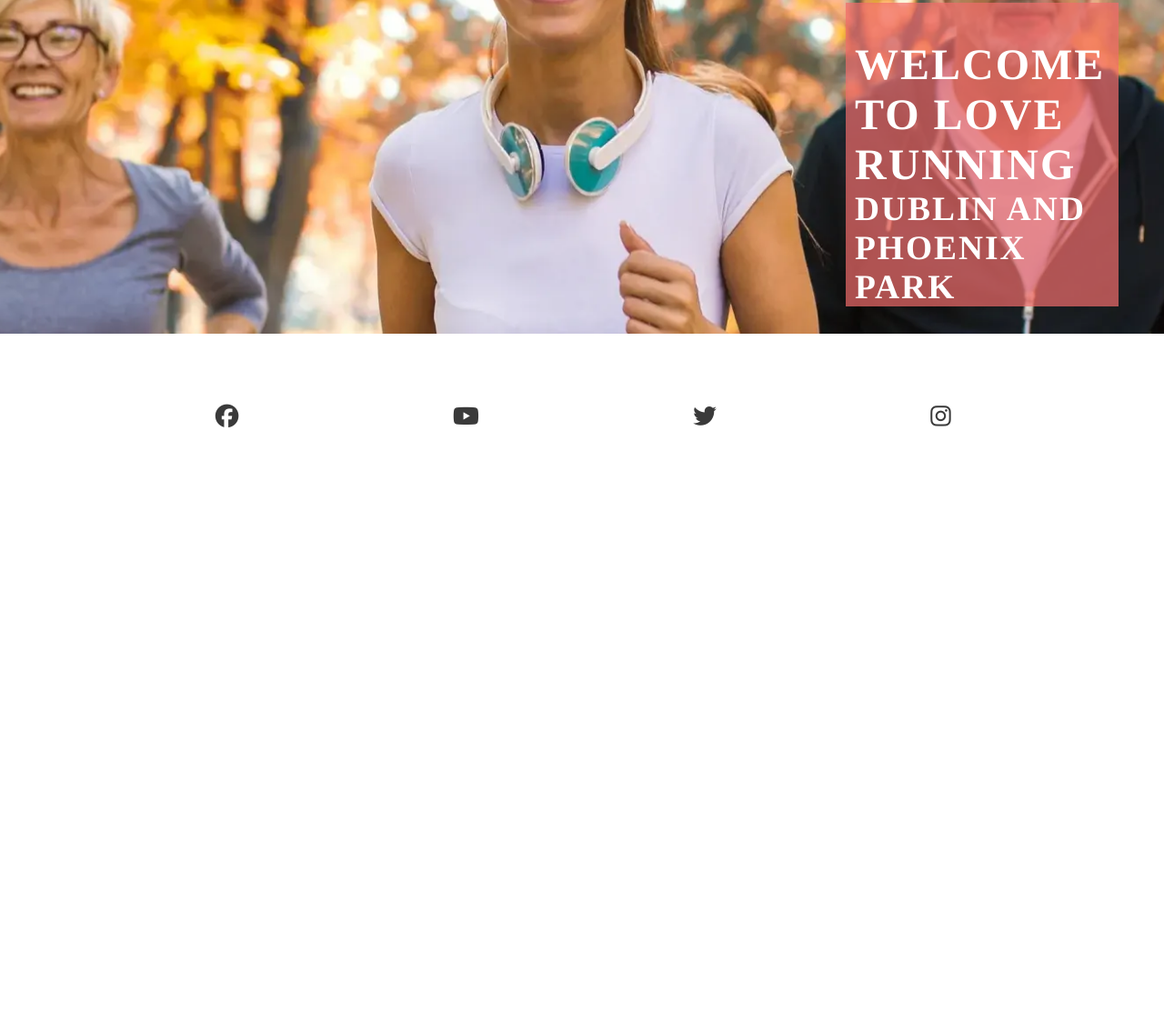
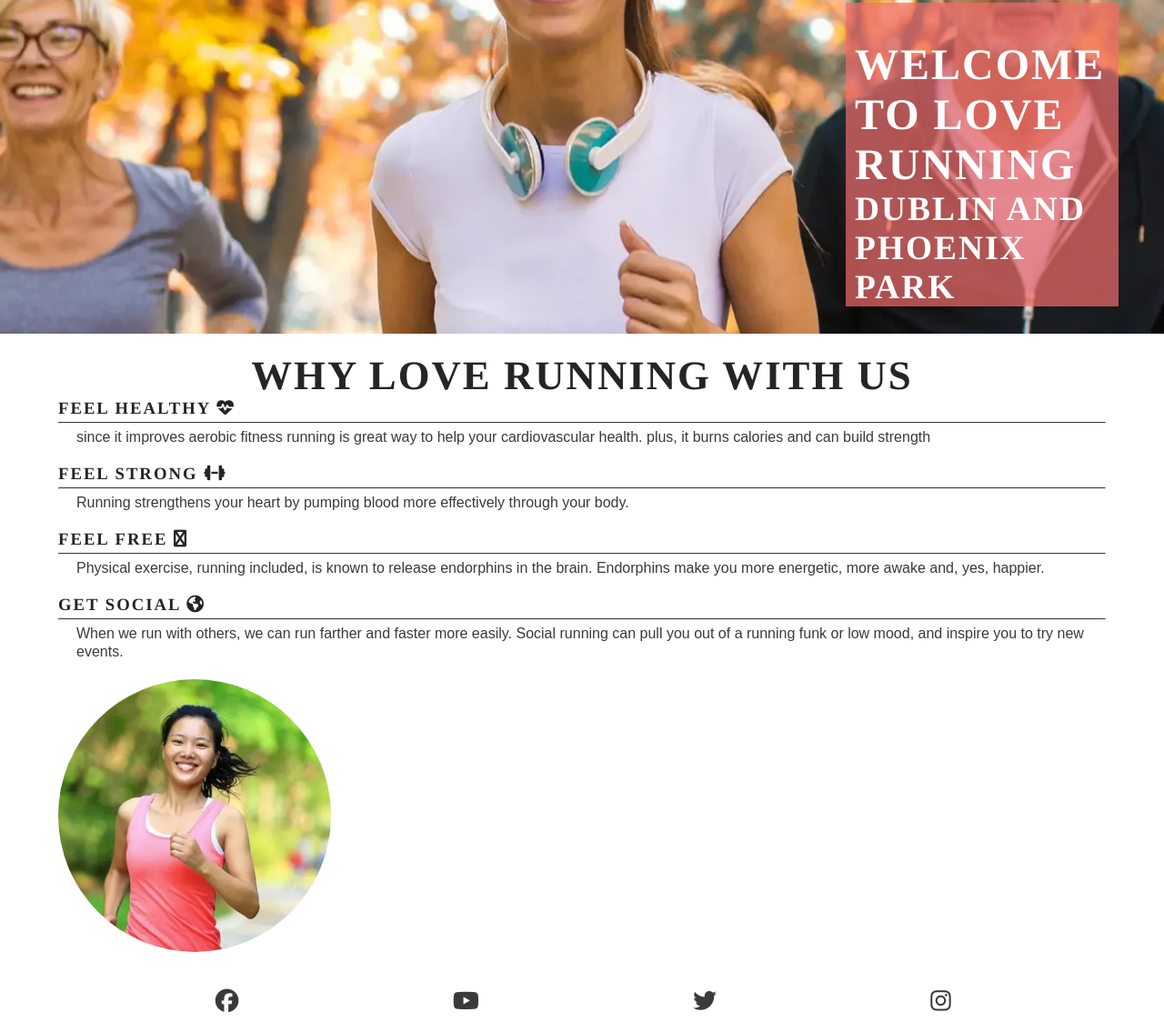
Before and after one commit to Mubashirgit1/love-running, a plain HTML site: page index.html in a window 1280 px wide. Shown: the part 308-1443 px from the top of the page at 91% size. Before the commit the page ends 800 px from the top, so only its background shows below. Drawn offline with Linux system fonts and the light colour scheme; a web font is replaced by a local one.

Commit message:
reason section

```diff
--- a/assets/css/style.css
+++ b/assets/css/style.css
@@ -67,6 +67,46 @@ main {
     color: #ffffff;
 }
 
+#reason {
+    width: 90%;
+    margin: 20px auto;
+}
+
+#reason>h2 {
+    font-size: 280%;
+    text-align: center;
+    font-size: 280%;
+}
+
+
+#benefits-physical>div,
+#benefits-mental>div {
+    line-height: 20px;
+    margin-bottom: 20px;
+}
+
+#benefits p {
+    padding: 0 20px;
+}
+
+hr {
+    border-top: 1px solid #3a3a3a;
+    margin: 5px 0;
+}
+#circle-cover-bg{
+    background: url(../images/reasons-image.webp) no-repeat top center/cover;
+    height: 90vw;
+    width: 90vw;
+    margin-bottom: 20px;
+    border-radius: 50%;
+    max-width: 300px;
+    max-height: 300px;
+}
+#benefit-image {
+    display: flex;
+    align-items: center;
+    justify-content: center;
+}
 /* Footer */
 #social-media {
     display: flex;
--- a/index.html
+++ b/index.html
@@ -42,6 +42,41 @@
                 <h3>Dublin and phoenix park</h3>
             </div>
         </section>
+        <section id="reason">
+            <h2>why love running with us </h2>
+            <div id="benefits">
+                <div id="benefits-physical">
+                    <div>
+                        <h3>Feel Healthy <i class="fa fa-heartbeat"></i></h3>
+                        <hr>
+                        <p>since it improves aerobic fitness running is great way to help your cardiovascular health.
+                            plus, it burns calories and can build strength </p>
+                    </div>
+                    <div>
+                        <h3>Feel Strong <i class="fa fa-dumbbell"></i></h3>
+                        <hr>
+                        <p>Running strengthens your heart by pumping blood more effectively through your body. </p>
+                    </div>
+                </div>
+
+                <div id="benefits-mental">
+                    <div>
+                        <h3>Feel Free <i class="fa fa-fly"></i></h3>
+                        <hr>
+                        <p>Physical exercise, running included, is known to release endorphins in the brain. Endorphins make you more energetic, more awake and, yes, happier. </p>
+                    </div>
+                    <div>
+                        <h3>Get Social <i class="fa fa-globe"></i></h3>
+                        <hr>
+                        <p>When we run with others, we can run farther and faster more easily. Social running can pull you out of a running funk or low mood, and inspire you to try new events. </p>
+                    </div>
+                </div>
+                <div id="benefits-image">
+                    <div id="circle-cover-bg"></div>
+                </div>
+
+            </div>
+        </section>
     </main>
     <!-- Footer -->
     <footer>
```
Also changed, not shown: assets/images/reasons-image.webp (added).
